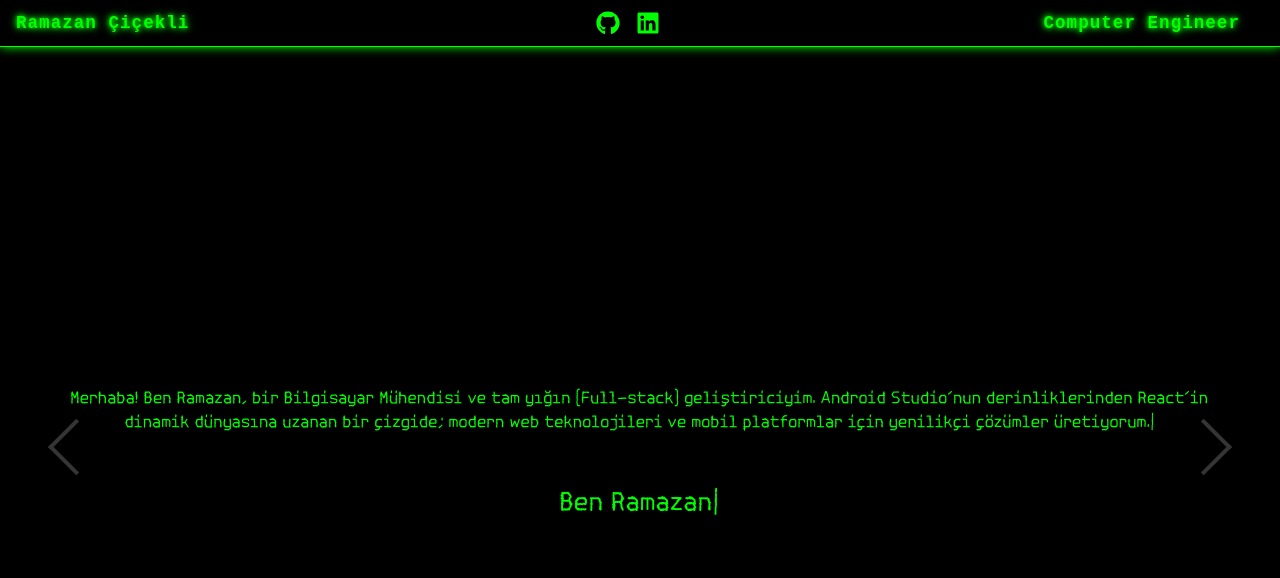
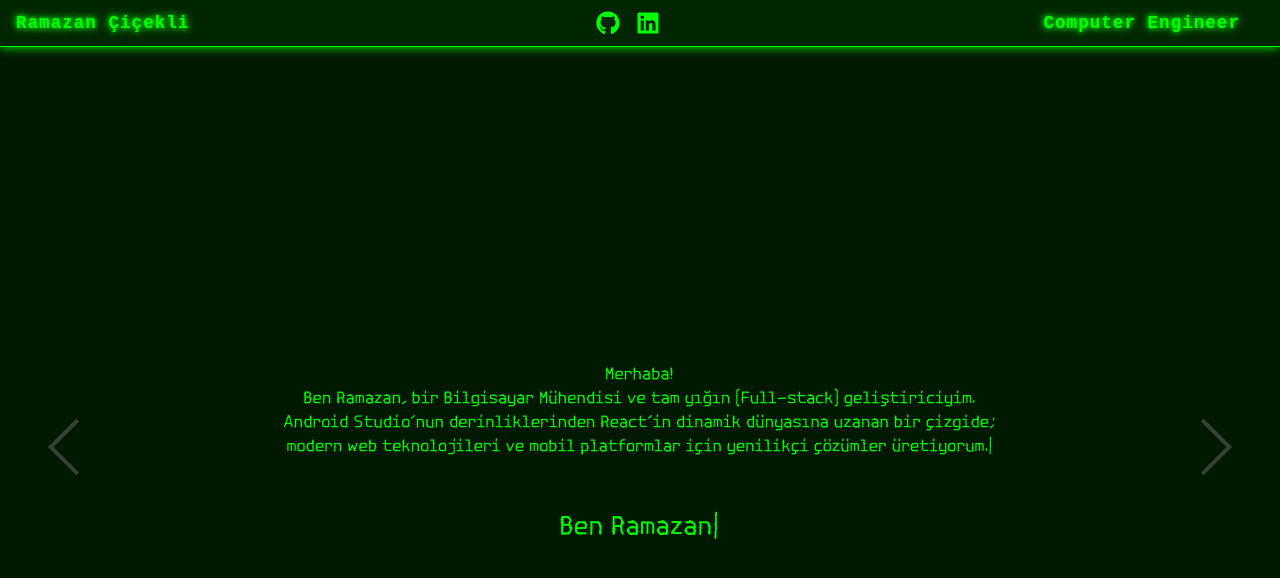
Before and after one commit to rcicekli/Developer-Portfolio, a React (Create React App) app: page / in a window 1280 px wide. Shown: the top 578 px of the page. Built offline with nearby package versions, Linux system fonts and the light colour scheme.

Commit message:
Updated: UI

```diff
--- a/src/App.css
+++ b/src/App.css
@@ -8,7 +8,7 @@ body,
   margin: 0;
   padding: 0;
   overflow: hidden;
-  background-color: #000;
+  background-color: #00ff00;
 }
 
 .App-logo {
--- a/src/components/AboutMe.js
+++ b/src/components/AboutMe.js
@@ -20,7 +20,7 @@ export default function AboutMe() {
               }}
               onInit={(TypeWriter) => {
                 TypeWriter.typeString(
-                  "Merhaba! Ben Ramazan, bir Bilgisayar Mühendisi ve tam yığın (Full-stack) geliştiriciyim. Android Studio'nun derinliklerinden React'in dinamik dünyasına uzanan bir çizgide; modern web teknolojileri ve mobil platformlar için yenilikçi çözümler üretiyorum."
+                   "Merhaba!<br/>  Ben Ramazan, bir Bilgisayar Mühendisi ve tam yığın (Full-stack) geliştiriciyim. <br/>  Android Studio'nun derinliklerinden React'in dinamik dünyasına uzanan bir çizgide; <br/>  modern web teknolojileri ve mobil platformlar için yenilikçi çözümler üretiyorum."
                 ).start();
               }}
             />
```
